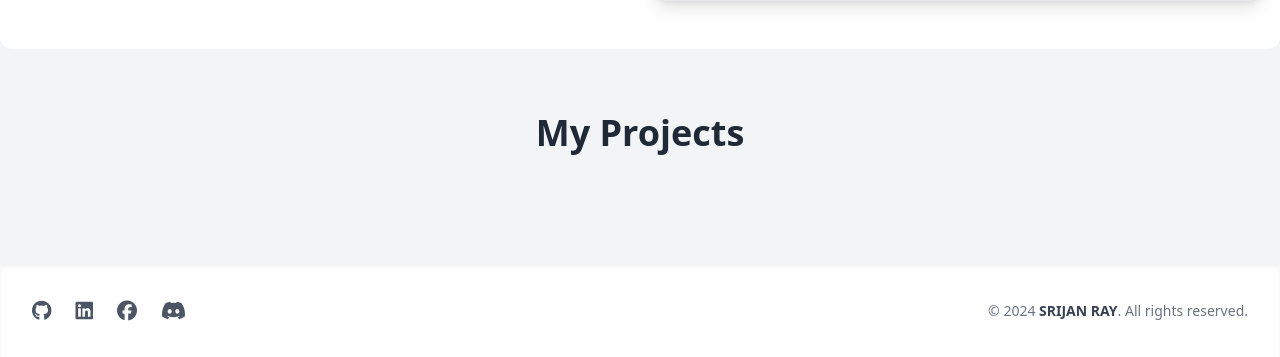
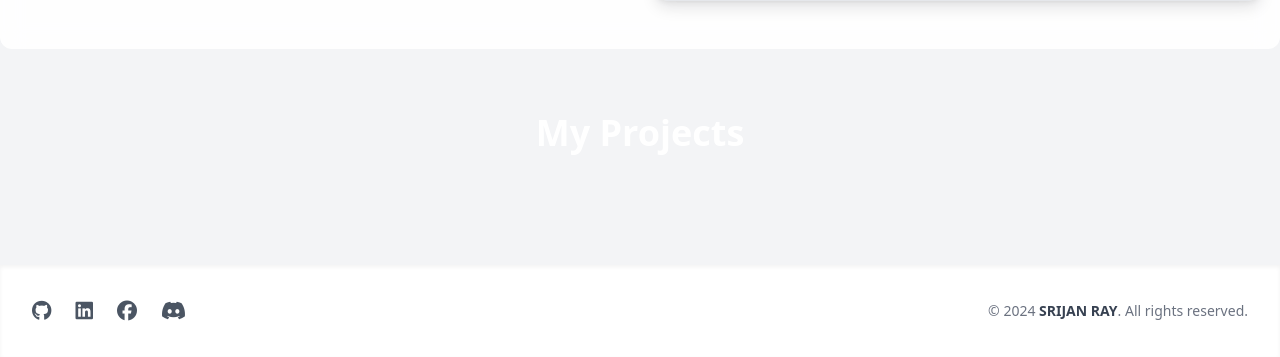
Before and after one commit to BOBSRIJAN/portfolio, a Django app: page / in a window 1280 px wide. Shown: the part 1637-1994 px from the top of the page. Run offline with Django 5.2, Linux system fonts and the light colour scheme; data that the repository does not hold is empty; some libraries are stand-ins or nearby versions.

Commit message:
bugfix ui 2

```diff
--- a/app/templates/app/home.html
+++ b/app/templates/app/home.html
@@ -76,7 +76,9 @@
 
 <!-- About projects -->
 <section class="max-w-7xl mx-auto px-4 sm:px-6 lg:px-8 py-16" id="projects">
-    <h2 class="text-4xl font-bold text-center text-gray-800 dark:text-white mb-12">My Projects</h2>
+
+    <h2 class="text-4xl font-bold text-center text-white mb-12">My Projects</h2>
+
     <div class="grid grid-cols-1 sm:grid-cols-2 lg:grid-cols-3 gap-8">
         {% for project in projects %}
         <div class="bg-white dark:bg-gray-800 rounded-2xl shadow-md hover:shadow-2xl border border-gray-200 dark:border-gray-700 overflow-hidden transition-all duration-300 transform hover:-translate-y-2">
```
